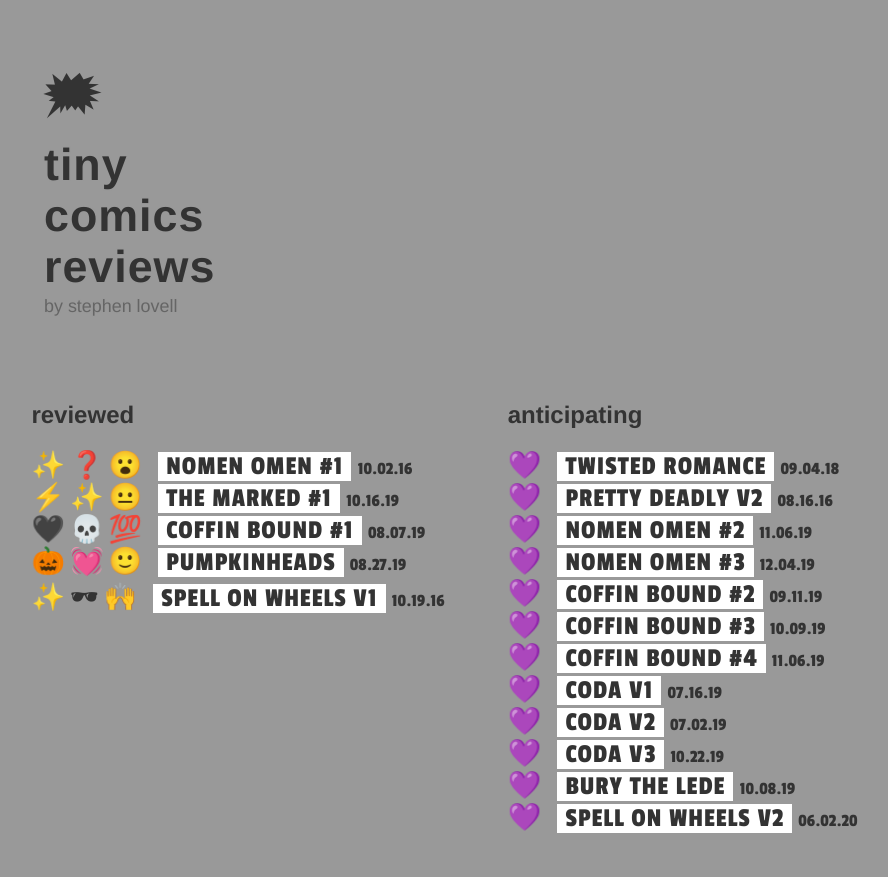
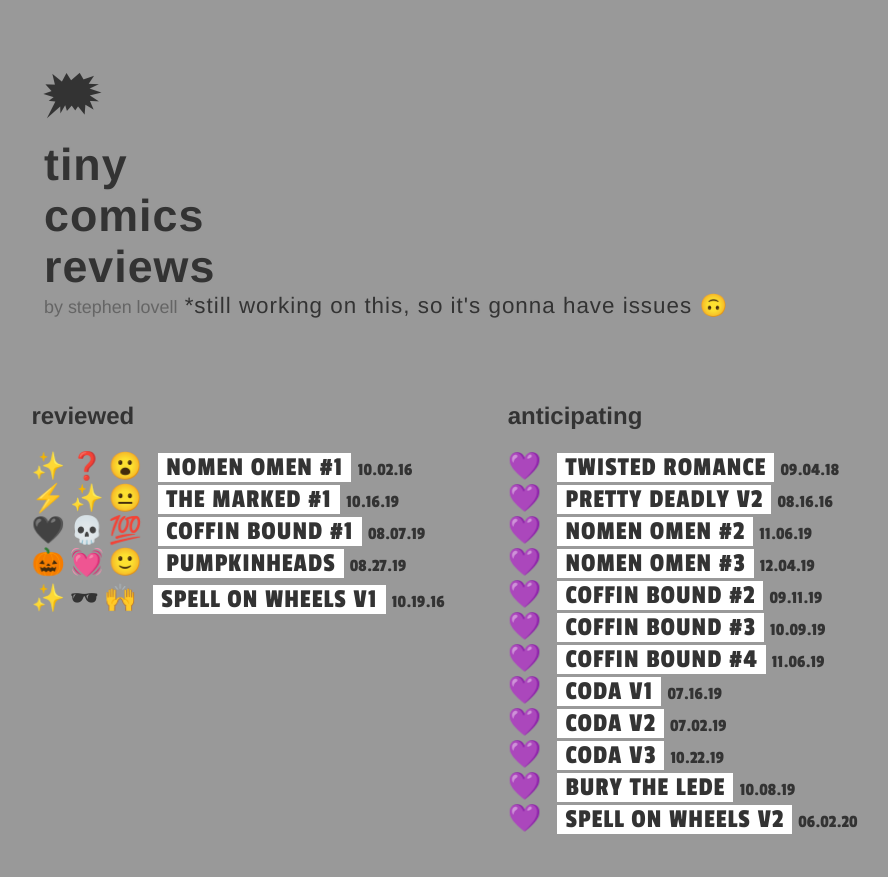
Before and after one commit to StephenLovell/tinycomicsreviews, a plain HTML site: page index.html in a window 1280 px wide. Shown: the whole page, without its empty margins (155-1043 px from the left). Drawn offline with Linux system fonts and the light colour scheme.

Commit message:
adding notice

```diff
--- a/index.html
+++ b/index.html
@@ -13,6 +13,7 @@
 <header>
     <h1>🗯 <br /><span>Tiny <br /> Comics<br /> Reviews</span></h1>
     <span class="byline">by Stephen Lovell</span>
+    <span class="notice">*still working on this, so it's gonna have issues 🙃</span>
 </header>
 
 <main>
```
